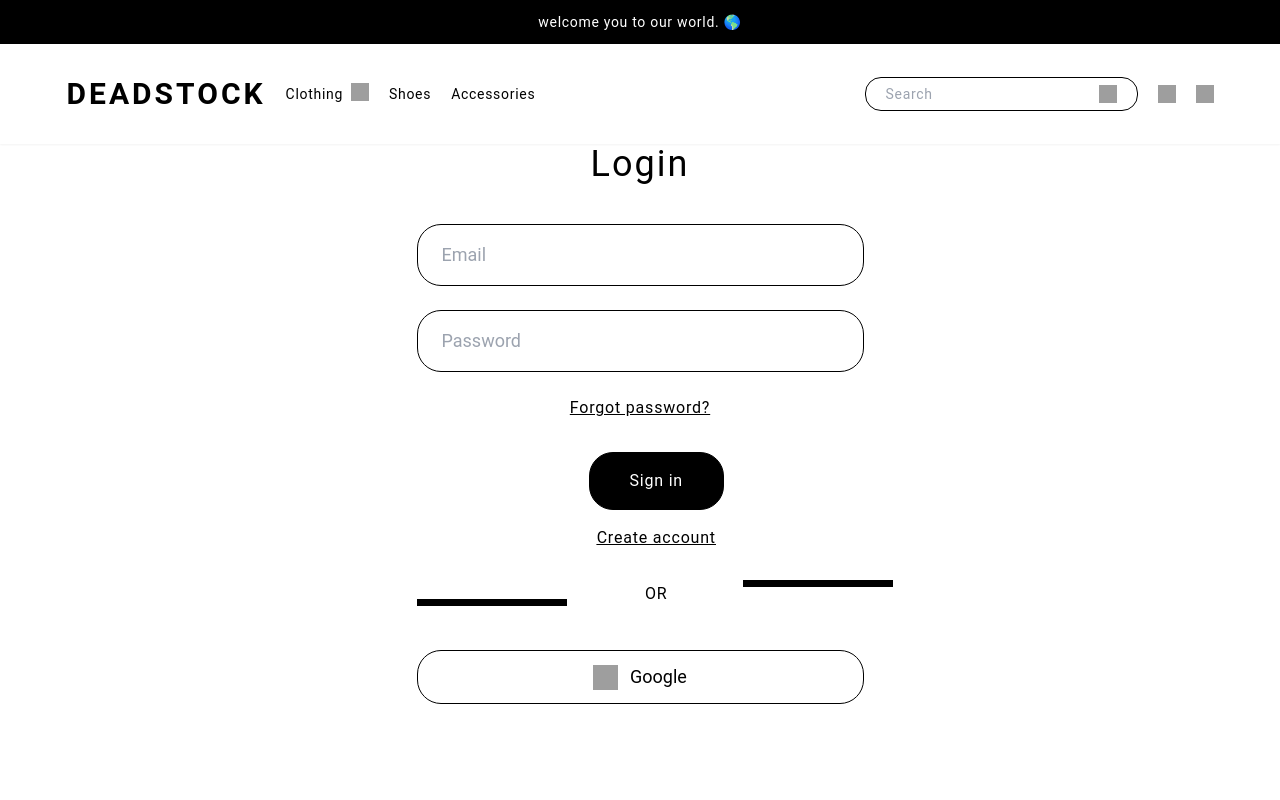
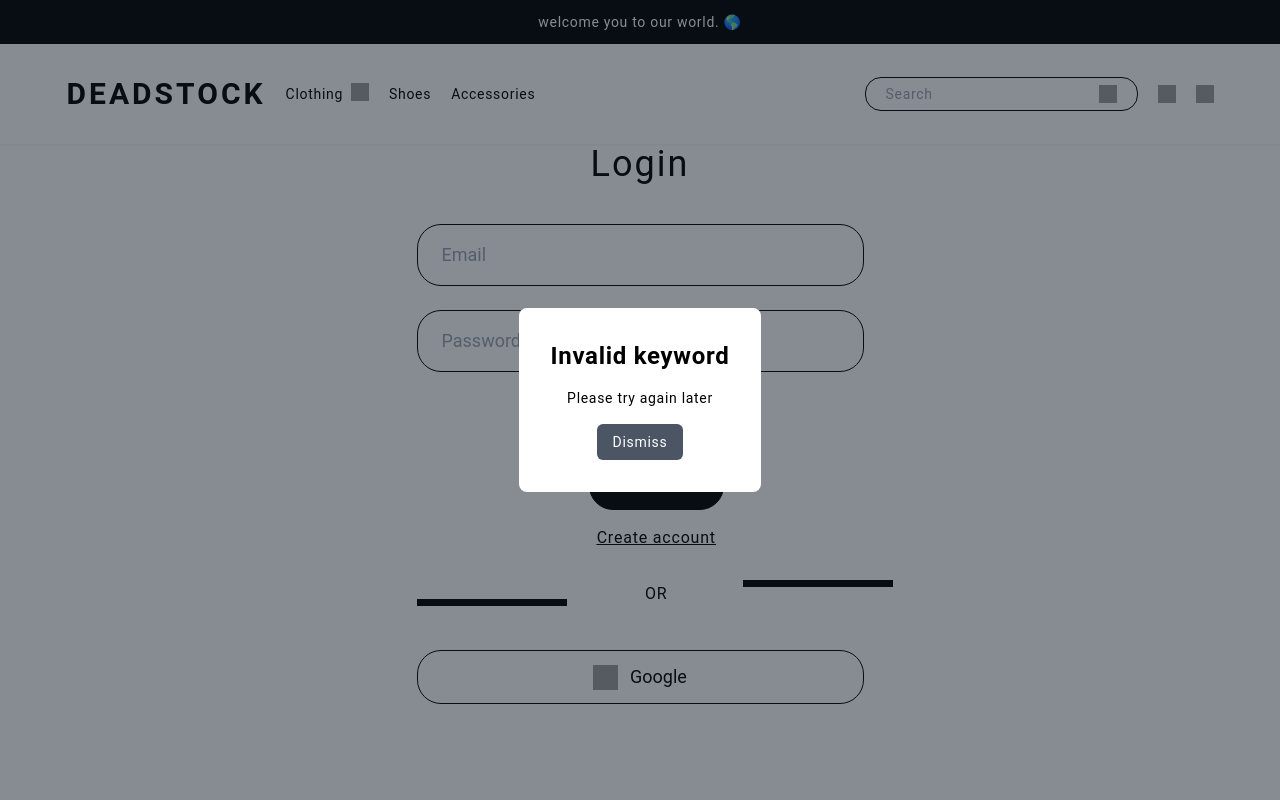
Before and after one commit to Hory4mE/DEADSTOCK-FrontEnd, a React (Create React App) app: page /login in a window 1280 px wide. Both pictures are taken after a click on the button 1107 px from the left and 94 px from the top of the page. Shown: the top 800 px of the page. Built offline with nearby package versions, Linux system fonts and the light colour scheme; grey boxes are pictures that could not be loaded.

Commit message:
HomePage : Modify-HeroSectionButton, NavBar : Modify-SearchBarInput+AddErrorModal+security.js(validation),

```diff
--- a/src/Components/ForHomePage/HeroSection.js
+++ b/src/Components/ForHomePage/HeroSection.js
@@ -1,4 +1,5 @@
 import * as React from "react";
+import { Link } from "react-router-dom";
 
 function HeroSection() {
   return (
@@ -12,9 +13,12 @@
             The all-in-one platform to buy & sell vintage and designer fashion securely.
           </p>
         </header>
-        <button className="justify-center self-start px-10 py-3.5 mt-3.5 text-xs font-medium tracking-wide text-black whitespace-nowrap bg-white rounded-3xl max-md:px-5">
+        <Link
+          to="/product"
+          className="justify-center self-start px-10 py-3.5 mt-3.5 text-xs font-medium tracking-wide text-black whitespace-nowrap bg-white rounded-3xl max-md:px-5"
+        >
           SHOP NOW
-        </button>
+        </Link>
       </div>
     </section>
   );
--- /dev/null
+++ b/src/Components/Universal/ErrorModal.js
@@ -0,0 +1,17 @@
+import React from "react";
+
+const ErrorModal = ({ errorMessage, onClose }) => {
+  return (
+    <div className="fixed inset-0 z-50 flex items-center justify-center bg-gray-900 bg-opacity-50">
+      <div className="bg-white p-8 rounded-lg text-center">
+        <h1 className="text-2xl font-bold mb-4">{errorMessage}</h1>
+        <h2>Please try again later</h2>
+        <button onClick={onClose} className="mt-4 px-4 py-2 bg-gray-600 text-white rounded-md">
+          Dismiss
+        </button>
+      </div>
+    </div>
+  );
+};
+
+export default ErrorModal;
--- a/src/Components/Universal/NavBar.js
+++ b/src/Components/Universal/NavBar.js
@@ -1,4 +1,7 @@
 import React, { useState } from "react";
+import { useNavigate } from "react-router-dom";
+import { handleSearchInput } from "../../context/security";
+import ErrorModal from "./ErrorModal";
 
 const Logo = () => (
   <button>
@@ -16,8 +19,36 @@
   </button>
 );
 
-const SearchBar = () => (
+const SearchBar = () => {
+  const [searchQuery, setSearchQuery] = useState("");
+  const [showErrorModal, setShowErrorModal] = useState(false);
+  const navigate = useNavigate();
+
+  const handleSearch = () => {
+    try {
+      // Pass the searchQuery and navigate function to handleSearchInput
+      handleSearchInput(searchQuery, (sanitizedQuery) => {
+        // Navigate to the product page with the sanitized search query as a parameter
+        navigate(`/product?search=${sanitizedQuery}`);
+      });
+    } catch (error) {
+      console.error("Error:", error.message);
+      setShowErrorModal(true); // Show the error modal
+    }
+  };
+
+  const dismissErrorModal = () => {
+    setShowErrorModal(false); // Hide the error modal
+  };
+
+  return (
     <div className="flex flex-col flex-1 justify-center self-stretch">
+      {showErrorModal && (
+        <ErrorModal
+          errorMessage="Invalid keyword"
+          onClose={dismissErrorModal}
+        />
+      )}
       <label htmlFor="search" className="sr-only">
         Search
       </label>
@@ -28,8 +59,10 @@
           placeholder="Search"
           className="my-auto"
           aria-label="Search"
+          value={searchQuery}
+          onChange={(e) => setSearchQuery(e.target.value)}
         />
-      <button>
+        <button onClick={handleSearch}>
           <img
             loading="lazy"
             src="https://cdn.builder.io/api/v1/image/assets/TEMP/9c0aa996fc4584d547a77379de1f22e4cb30e4900b5b7d1f5c7ceed493d66ec8?apiKey=c3d84cbd0c3a42f4a1616e4ea278d805&"
@@ -40,7 +73,7 @@
       </div>
     </div>
   );
-
+};
 const IconButton = ({ src, alt, href }) => {
   return (
     <button>
@@ -76,10 +109,7 @@
   const [showDropdown, setShowDropdown] = useState(false);
 
   return (
-    <div
-      className="relative"
-      onMouseEnter={() => setShowDropdown(true)}
-    >
+    <div className="relative" onMouseEnter={() => setShowDropdown(true)}>
       <button>
         <a href={href}>
           <img
--- /dev/null
+++ b/src/context/security.js
@@ -0,0 +1,33 @@
+// security.js
+
+// Function to sanitize user input to prevent XSS attacks
+const sanitizeInput = (input) => {
+    // Implement your sanitization logic here
+    // Example: Replace '<' and '>' characters with their HTML entities
+    return input.replace(/</g, '&lt;').replace(/>/g, '&gt;');
+  };
+
+  // Function to validate user input
+  const validateInput = (input) => {
+    // Implement your input validation logic here
+    // Example: Check if the input contains only alphanumeric characters
+    const alphanumericRegex = /^[a-zA-Z0-9\s]+$/;
+    return alphanumericRegex.test(input);
+  };
+
+  // Function to handle search input before sending to API call
+  const handleSearchInput = (input, apiCall) => {
+    // Sanitize the input to prevent XSS attacks
+    const sanitizedInput = sanitizeInput(input);
+
+    // Validate the input
+    if (!validateInput(sanitizedInput)) {
+      // If input is invalid, return an error or throw an exception
+      throw new Error('Invalid input');
+    }
+
+    // Call the API function with sanitized input
+    return apiCall(sanitizedInput);
+  };
+
+  export { handleSearchInput };
```
Lines whose indentation alone changed are shown as unchanged.
